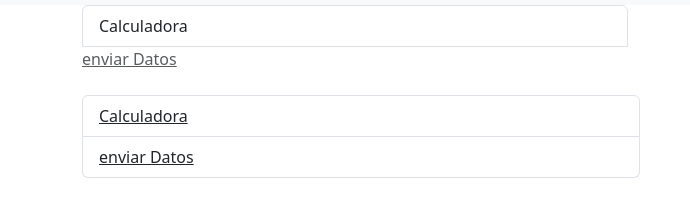
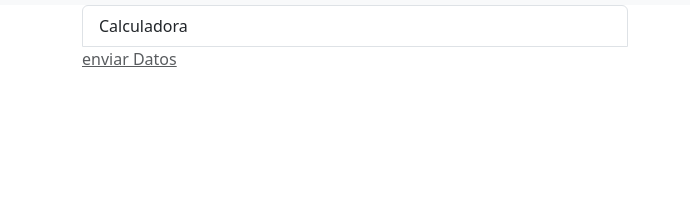
Before and after one commit to erikalopez183/pruebagithub83, a plain HTML site: page index.html in a window 1280 px wide. Shown: the part 51-268 px from the top of the page, without its empty margins (0-690 px from the left). Drawn offline with nearby package versions, Linux system fonts and the light colour scheme.

Commit message:
move index to root

```diff
--- a/clase 0506/index.html
+++ b/index.html
@@ -29,22 +29,14 @@
     <div class="row">
         <div class="col-6">
             <div class="list-group">
-                <a type="button" href="calculadora.html" class="list-group-item list-group-item-action" aria-current="true">
+                <a type="button" href="clase 0506/calculadora.html" class="list-group-item list-group-item-action" aria-current="true">
                   Calculadora
                 </a>
-                <a type="button" href="enviar-datos.html"class= "list-group-item-action">enviar Datos</button>
+                <a type="button" href="./clase 0506/enviar-datos.html"class= "list-group-item-action">enviar Datos</button>
 
               </div>
         </div>
-        <div class="col-6">
-            <div class="list-group">
-                <button type="button" class="list-group-item list-group-item-action" aria-current="true">
-                  Calculadora
-                </button>
-                <button type="button" class="list-group-item list-group-item-action">enviar Datos</button>
 
-              </div>
-        </div>
     </div>
 
 
```
